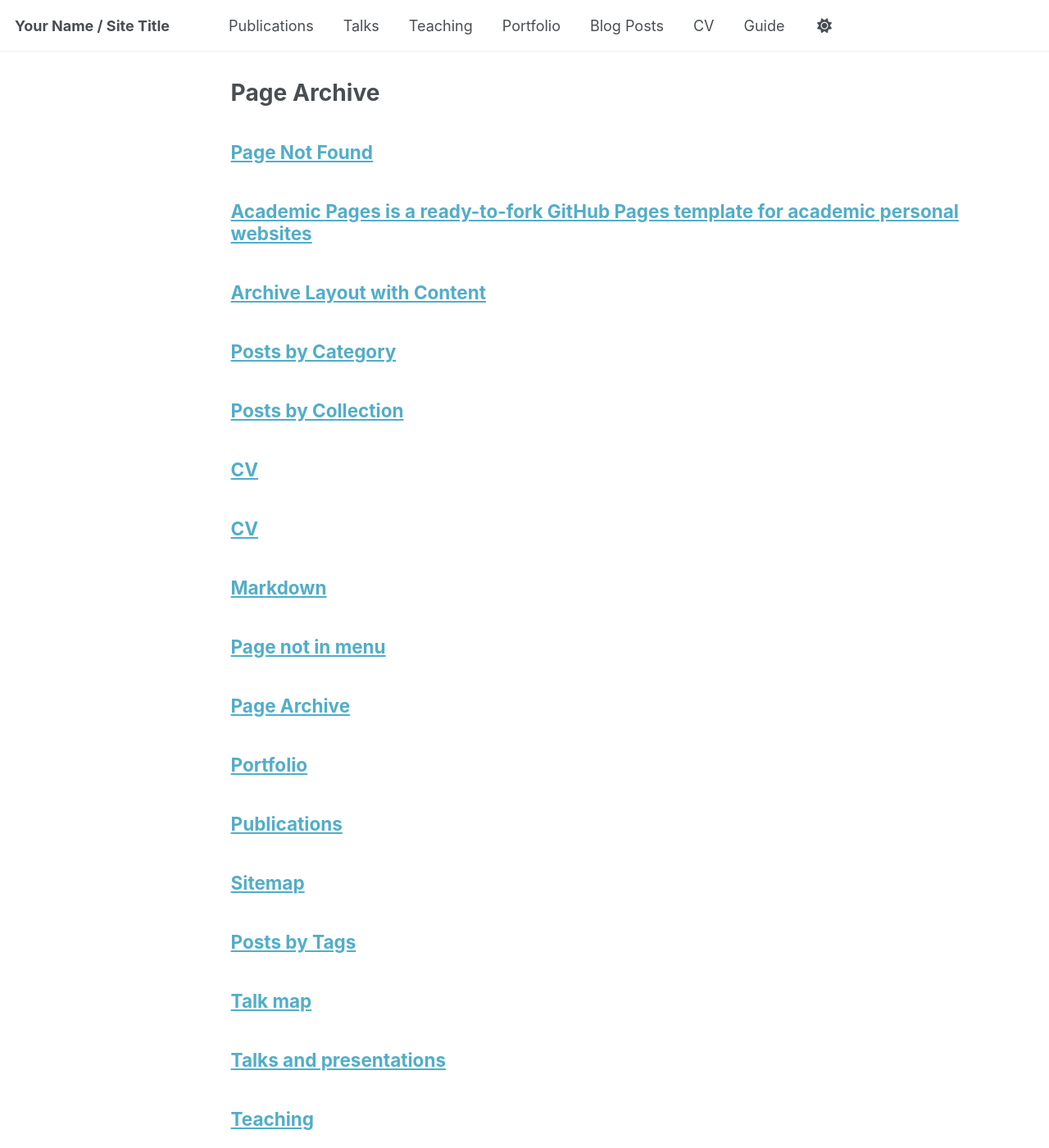
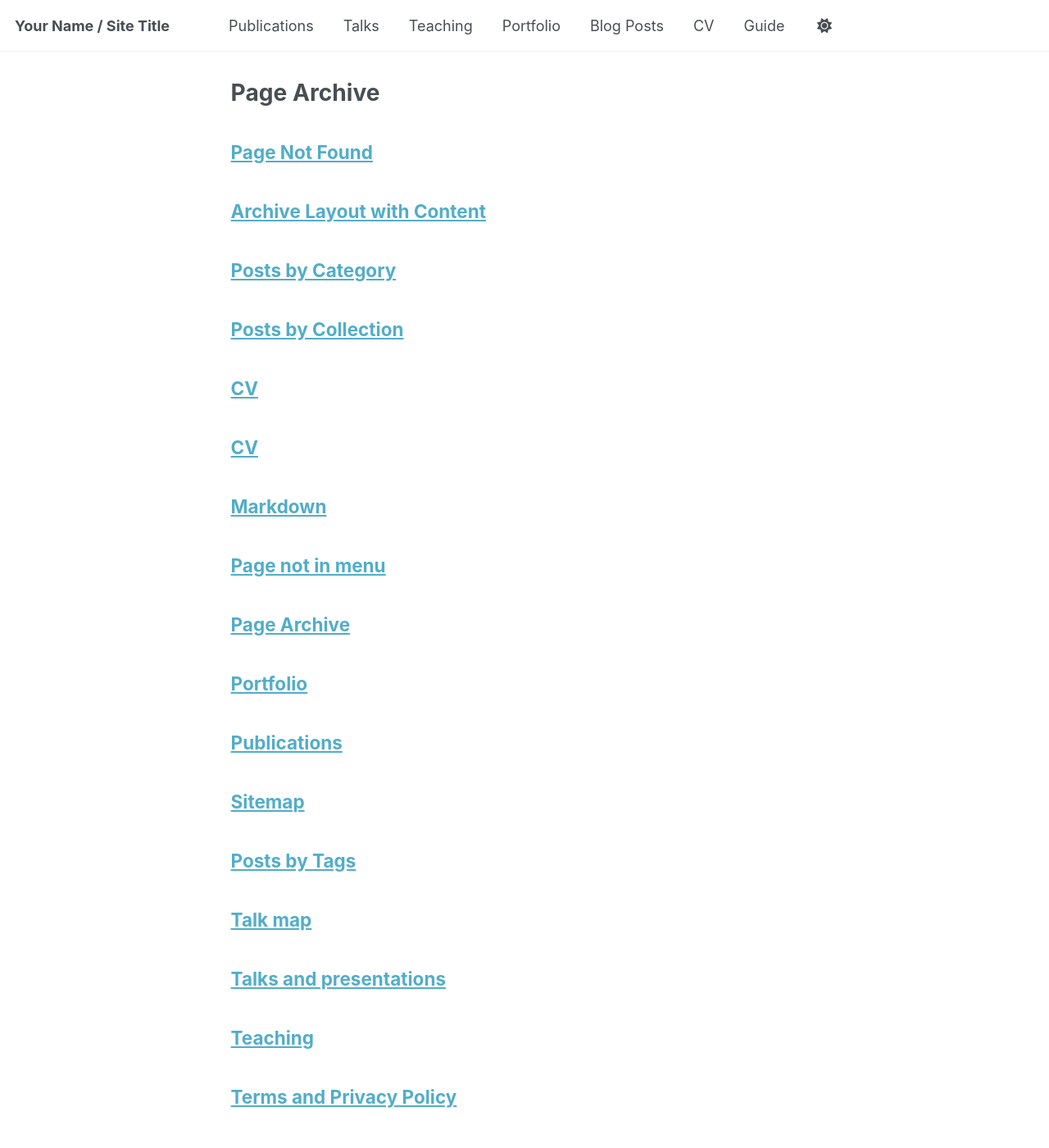
Before and after one commit to abcair/ys, a Jekyll site: the page built from _pages/page-archive.html, in a window 1280 px wide and 1400 px high. Shown: the whole window at 82% size. Built offline with Jekyll 4.4.1, drawn with Linux system fonts in a browser that asks for light colours; part of the change alters nothing that is shown.

Commit message:
Update about.md

```diff
--- a/_pages/about.md
+++ b/_pages/about.md
@@ -1,20 +1,3 @@
----
-permalink: /
-title: "Academic Pages is a ready-to-fork GitHub Pages template for academic personal websites"
-author_profile: true
-redirect_from:
-  - /about/
-  - /about.html
----
-
-This is the front page of a website that is powered by the [Academic Pages template](https://github.com/academicpages/academicpages.github.io) and hosted on GitHub pages. [GitHub pages](https://pages.github.com) is a free service in which websites are built and hosted from code and data stored in a GitHub repository, automatically updating when a new commit is made to the repository. This template was forked from the [Minimal Mistakes Jekyll Theme](https://mmistakes.github.io/minimal-mistakes/) created by Michael Rose, and then extended to support the kinds of content that academics have: publications, talks, teaching, a portfolio, blog posts, and a dynamically-generated CV. You can fork [this template](https://github.com/academicpages/academicpages.github.io) right now, modify the configuration and markdown files, add your own PDFs and other content, and have your own site for free, with no ads!
-
-A data-driven personal website
-======
-Like many other Jekyll-based GitHub Pages templates, Academic Pages makes you separate the website's content from its form. The content & metadata of your website are in structured markdown files, while various other files constitute the theme, specifying how to transform that content & metadata into HTML pages. You keep these various markdown (.md), YAML (.yml), HTML, and CSS files in a public GitHub repository. Each time you commit and push an update to the repository, the [GitHub pages](https://pages.github.com/) service creates static HTML pages based on these files, which are hosted on GitHub's servers free of charge.
-
-
-
 ### 个人简介
 
 博士、讲师
```
